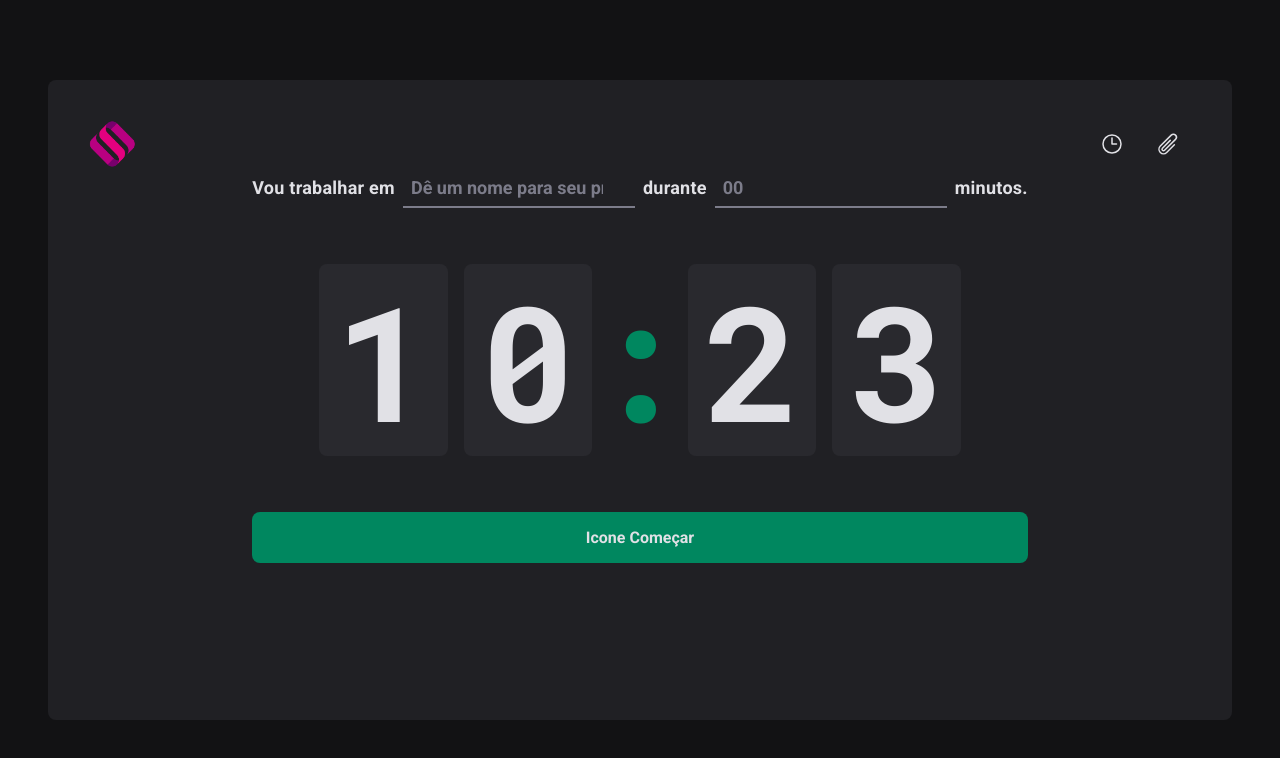
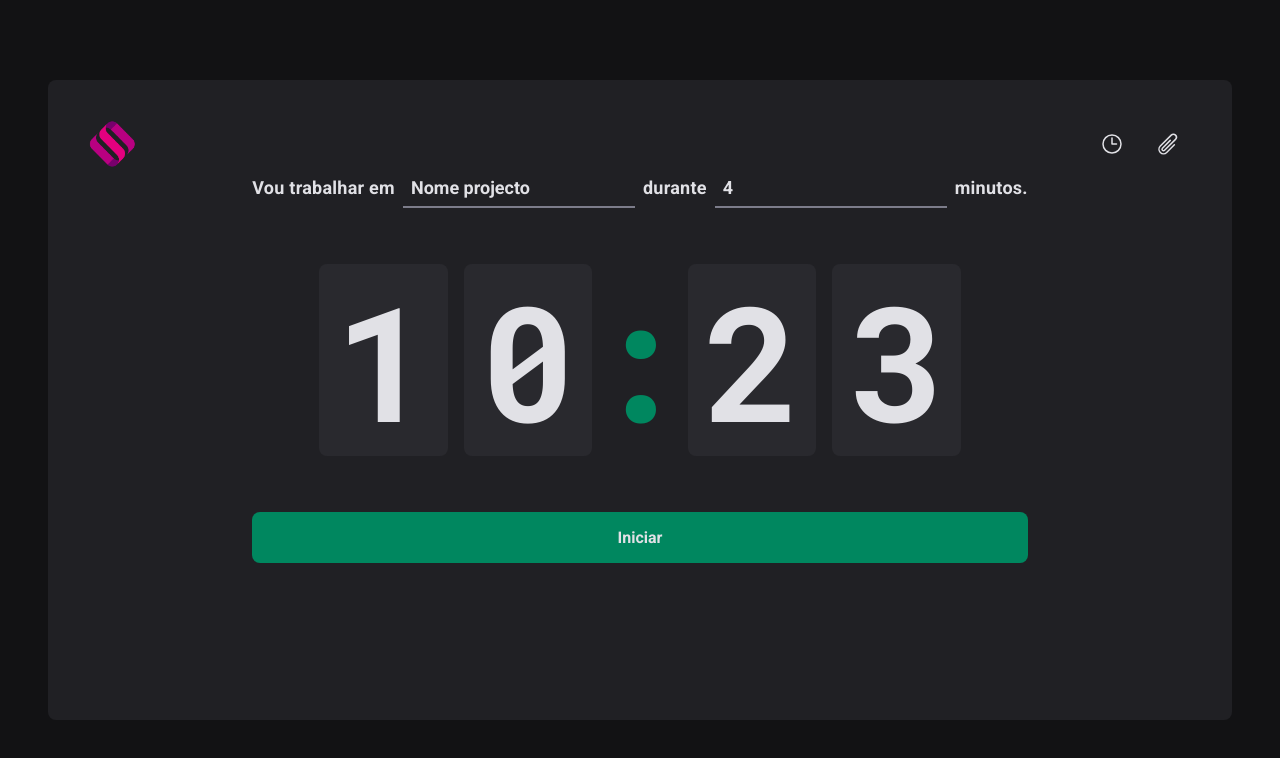
Before and after one commit to leolive1506/timer-angular, an Angular app: page / in a window 1280 px wide. Shown: the top 758 px of the page. Built offline with nearby package versions, Linux system fonts and the light colour scheme.

Commit message:
reactive form children input and parent form

```diff
--- a/src/app/app.component.scss
+++ b/src/app/app.component.scss
@@ -9,56 +9,4 @@ div.layout-container {
 
   display: flex;
   flex-direction: column;
-
-  main.home-container {
-    flex: 1;
-    display: flex;
-    flex-direction: column;
-    align-items: center;
-    justify-content: center;
-
-    form {
-      display: flex;
-      flex-direction: column;
-      align-items: center;
-      gap: 3.5rem;
-    }
-
-    button {
-      width: 100%;
-      border: 0;
-      padding: 1rem;
-      border-radius: 8px;
-      display: flex;
-      justify-content: center;
-      align-items: center;
-
-      gap: 0.5rem;
-      font-weight: bold;
-      cursor: pointer;
-
-      color: var(--gray-100);
-    }
-
-    &:disabled {
-      opacity: 0.7;
-      cursor: not-allowed;
-    }
-
-    .stop-countdown-button {
-      background: var(--red-500);
-
-      &:not(:disabled):hover {
-        background: var(--red-700);
-      }
-    }
-
-    .start-countdown-button {
-      background: var(--green-500);
-
-      &:not(:disabled):hover {
-        background: var(--green-700);
-      }
-    }
-  }
 }
--- a/src/app/app.module.ts
+++ b/src/app/app.module.ts
@@ -8,6 +8,7 @@ import { CountdownComponent } from './components/countdown/countdown.component';
 import { BrowserAnimationsModule } from '@angular/platform-browser/animations';
 import { HeaderComponent } from './components/header/header.component';
 import { HomeComponent } from './view/home/home.component';
+import { FormsModule, ReactiveFormsModule } from '@angular/forms';
 
 @NgModule({
   declarations: [
@@ -20,7 +21,9 @@ import { HomeComponent } from './view/home/home.component';
   imports: [
     BrowserModule,
     AppRoutingModule,
-    BrowserAnimationsModule
+    BrowserAnimationsModule,
+    FormsModule,
+    ReactiveFormsModule
   ],
   providers: [],
   bootstrap: [AppComponent]
--- a/src/app/components/form/form.component.html
+++ b/src/app/components/form/form.component.html
@@ -1,9 +1,10 @@
-<div class="form-container">
+<div class="form-container" [formGroup]="form">
   <label htmlFor="task">Vou trabalhar em</label>
   <input
     id="task"
     placeholder="Dê um nome para seu projeto"
     list="task-suggestions"
+    formControlName="project"
   />
 
   <datalist id="task-suggestions">
@@ -13,8 +14,10 @@
   </datalist>
 
   <label htmlFor="minutesAmount">durante</label>
+  <!-- [formControl]="minutesAmount" -->
   <input
     type="number"
+    formControlName="minutesAmount"
     id="minutesAmount"
     placeholder="00"
     step={1}
--- a/src/app/components/form/form.component.ts
+++ b/src/app/components/form/form.component.ts
@@ -1,10 +1,21 @@
-import { Component } from '@angular/core';
+import { Component, Input, OnInit } from '@angular/core';
+import { AbstractControl, FormGroup, FormGroupDirective } from '@angular/forms';
 
 @Component({
   selector: 'app-form',
   templateUrl: './form.component.html',
   styleUrls: ['./form.component.scss']
 })
-export class FormComponent {
 
+export class FormComponent implements OnInit {
+  form!: FormGroup
+  // @Input() project!: AbstractControl
+  // @Input() minutesAmount!: AbstractControl
+
+  constructor(private rootFormGroup: FormGroupDirective) {}
+
+  ngOnInit(): void {
+    this.form = this.rootFormGroup.control
+    console.log('Form: ', this.form)
+  }
 }
--- a/src/app/components/header/header.component.scss
+++ b/src/app/components/header/header.component.scss
@@ -27,6 +27,7 @@ header {
 
       &:hover {
         border-bottom: 3px solid var(--green-500);
+        cursor: pointer;
       }
 
       &.active {
--- a/src/app/view/home/home.component.html
+++ b/src/app/view/home/home.component.html
@@ -1,15 +1,16 @@
 <main class="home-container">
-  <form>
-    <app-form></app-form>
+  <form [formGroup]="form">
+    <app-form
+    ></app-form>
+    <!-- [project]="form.controls['project']"
+    [minutesAmount]="form.controls['minutesAmount']" -->
+    <!-- {{ form.get('project')?.value }} -->
     <app-countdown></app-countdown>
-
     <button *ngIf="activeCycle" class="stop-countdown-button" type="button">
-      Icone
-      Interromper
+      Icone Interromper
     </button>
-    <button *ngIf="!activeCycle" class="start-countdown-button">
-      Icone
-      Começar
+    <button *ngIf="!activeCycle" class="start-countdown-button" (click)="submit()">
+      Iniciar
     </button>
   </form>
 </main>
--- a/src/app/view/home/home.component.ts
+++ b/src/app/view/home/home.component.ts
@@ -1,10 +1,22 @@
-import { Component } from '@angular/core';
+import { Component, DoCheck } from '@angular/core';
+import { FormBuilder, FormGroup } from '@angular/forms';
 
 @Component({
   selector: 'app-home',
   templateUrl: './home.component.html',
   styleUrls: ['./home.component.scss']
 })
+
 export class HomeComponent {
-  activeCycle = false;
+  activeCycle: boolean = false;
+  form: FormGroup = this.formBuilder.group({
+    project: ['Nome projecto'],
+    minutesAmount: [4]
+  })
+
+  constructor(private formBuilder: FormBuilder) {}
+
+  submit() {
+    console.log('submit: ', this.form.value)
+  }
 }
```
